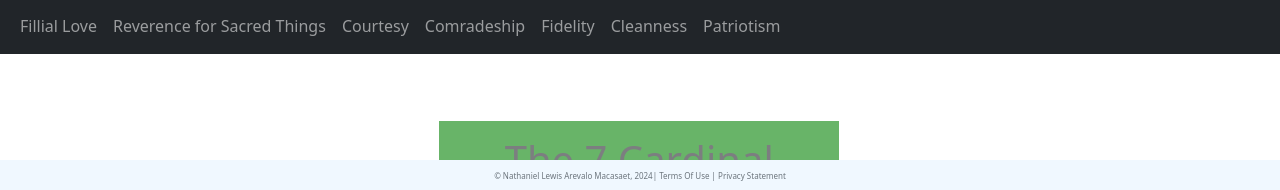
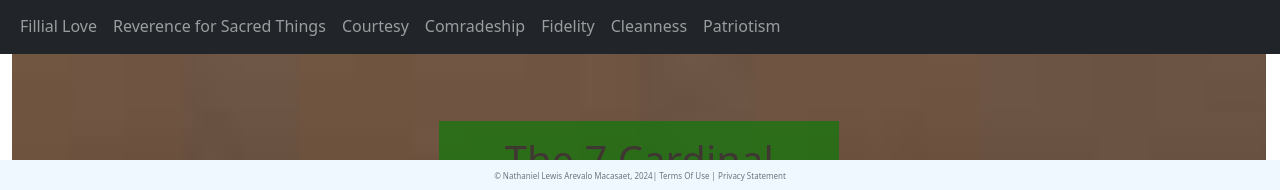
Before and after one commit to nam977/IS-117-Final-Project, a plain HTML site: page cardinalvirtues.html in a window 1280 px wide. Shown: the part 608-798 px from the top of the page. Drawn offline with nearby package versions, Linux system fonts and the light colour scheme.

Commit message:
Update cardinalvirtues.css

```diff
--- a/css/cardinalvirtues.css
+++ b/css/cardinalvirtues.css
@@ -187,7 +187,7 @@ div.Patriotism-Image{
 }
 
 main{
-    background-image: url("images/background-image-cardinal-virtue.jpg");
+    background-image: url("https://nam977.github.io/IS-117-Final-Project/images/background-image-cardinal-virtue.jpg");
     width: 98vw;
     height: 640vh;
     background-size: cover;
```
